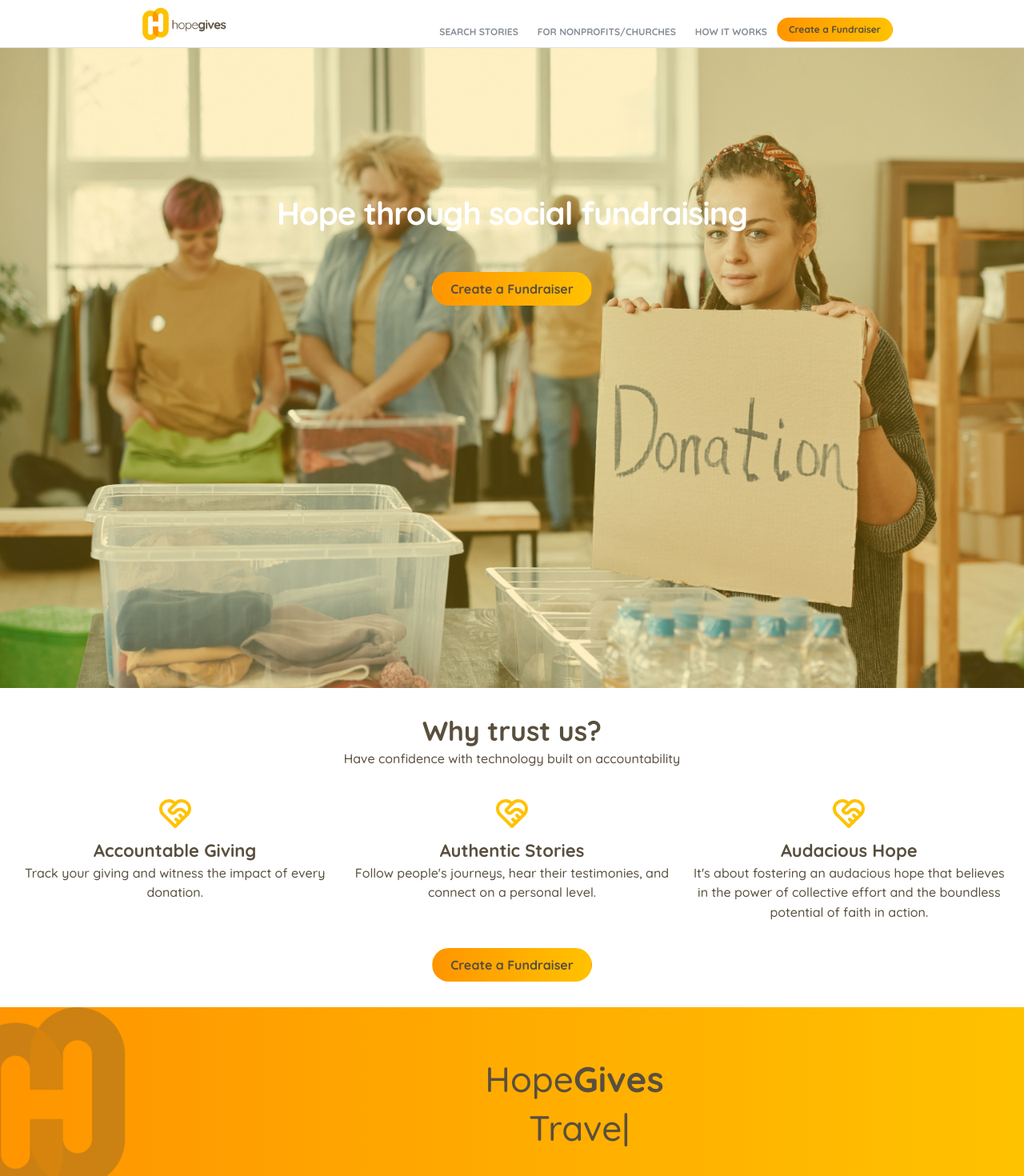
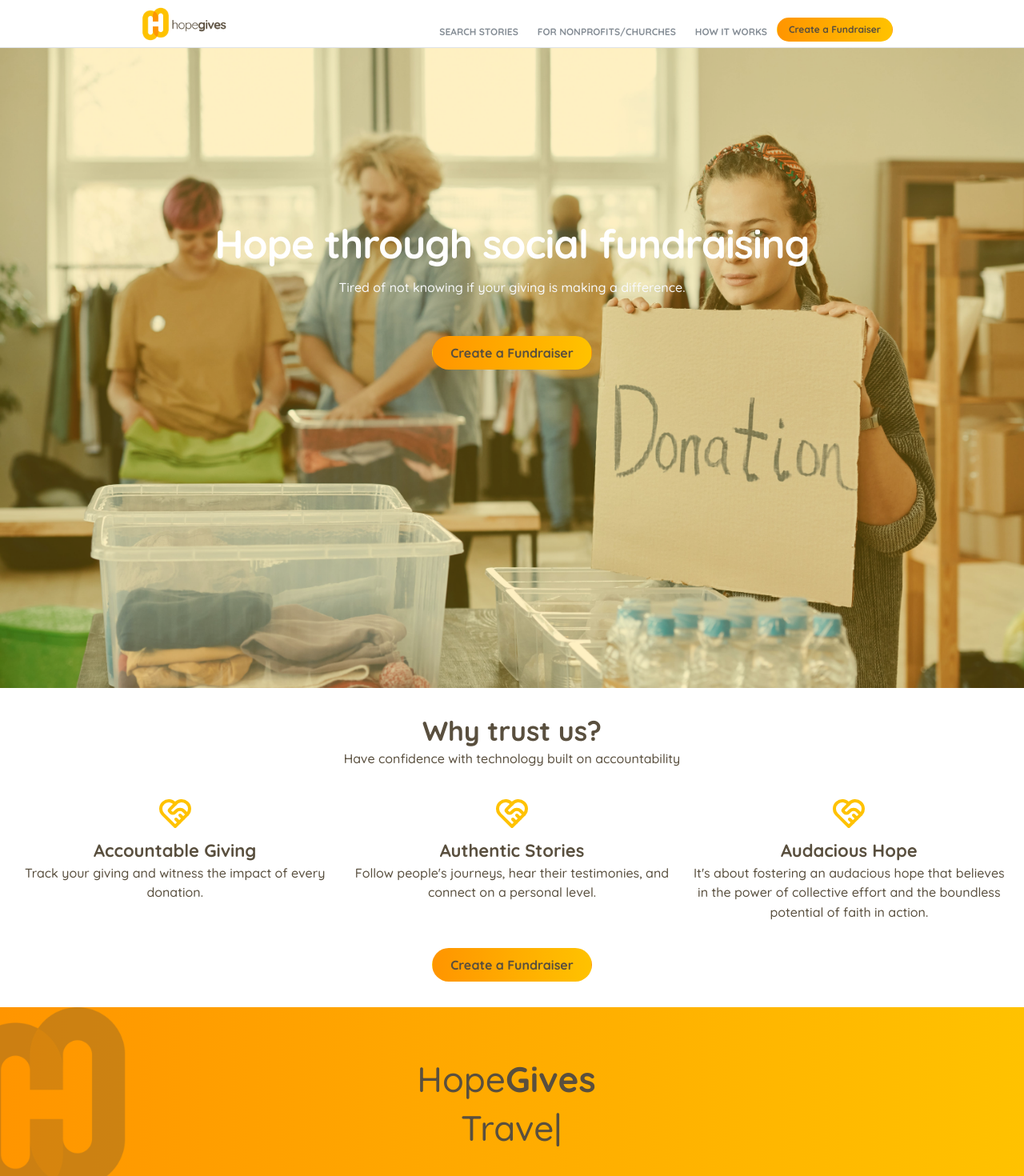
Before and after one commit to jwenger100/hope-gives, a Next.js app: page / in a window 1280 px wide. Shown: the top 1470 px of the page at 80% size. Built offline with nearby package versions, Linux system fonts and the light colour scheme.

Commit message:
All around styling and spacing changes

```diff
--- a/src/components/FooterSocial.module.css
+++ b/src/components/FooterSocial.module.css
@@ -20,7 +20,7 @@
   object-fit: contain;
   margin: 0 auto;
   height: 100px;
-  width: 70px;
+  width: 100px;
   @media (max-width: $mantine-breakpoint-sm) {
     height: 50px;
     width: 50px;
--- a/src/components/FooterSocial.tsx
+++ b/src/components/FooterSocial.tsx
@@ -26,8 +26,6 @@ export function FooterSocial() {
           <Image
             src={`${process.env.NEXT_PUBLIC_BASE_PATH}/HopeGives-full-color.png`}
             alt="footer-logo"
-            width={70}
-            height={100}
             className={classes.footerLogo}
           />
         </Box>
--- a/src/components/HeroImageBackground.module.css
+++ b/src/components/HeroImageBackground.module.css
@@ -21,12 +21,13 @@
 
 .title {
   font-weight: 800;
-  font-size: rem(40px);
+  font-size: rem(50px);
   letter-spacing: rem(-1px);
   padding-left: var(--mantine-spacing-md);
   padding-right: var(--mantine-spacing-md);
   color: var(--mantine-color-white);
   margin-bottom: var(--mantine-spacing-xs);
+  margin-top: var(--mantine-spacing-xl);
   text-align: center;
 
   @media (max-width: $mantine-breakpoint-xs) {
--- a/src/components/HeroImageBackground.tsx
+++ b/src/components/HeroImageBackground.tsx
@@ -28,8 +28,13 @@ export function HeroImageBackground() {
     >
       <Overlay color="#ffc200" opacity={0.4} zIndex={1} />
 
-      <div className={classes.inner}>
-        <Title className={classes.title}>Hope through social fundraising</Title>
+      <Box className={classes.inner}>
+        <Title className={classes.title} ta={"center"}>
+          Hope through social fundraising
+        </Title>
+        <Text className={classes.description} ta={"center"}>
+          Tired of not knowing if your giving is making a difference.
+        </Text>
 
         {/* <Container size={640}>
           <Text size="lg" className={classes.description}>
@@ -37,7 +42,7 @@ export function HeroImageBackground() {
           </Text>
         </Container> */}
 
-        <div className={classes.controls}>
+        <Box className={classes.controls}>
           <Button
             radius="xl"
             size="md"
@@ -45,8 +50,8 @@ export function HeroImageBackground() {
           >
             Create a Fundraiser
           </Button>
-        </div>
-      </div>
+        </Box>
+      </Box>
     </Box>
   );
 }
--- a/src/components/HopeGivesBanner.module.css
+++ b/src/components/HopeGivesBanner.module.css
@@ -27,6 +27,10 @@
   margin-left: auto;
   margin-right: auto;
   text-align: center;
+  padding-right: 170px;
+  @media (max-width: $mantine-breakpoint-xs) {
+    padding-right: 0;
+  }
 }
 
 .hopeGivesTextContainer {
--- a/src/components/Nonprofits.tsx
+++ b/src/components/Nonprofits.tsx
@@ -23,7 +23,7 @@ const Nonprofits = () => {
       >
         <Container size="md" ta={{ base: "left", sm: "center" }}>
           <Title mt="xl" mb="md" style={{ color: "var(--hopegives-gray)" }}>
-            For Nonprofits/Churches
+            For Nonprofits
           </Title>
           <List className={classes.nonprofitsList}>
             <List.Item>Get access to the donation you need.</List.Item>
```
